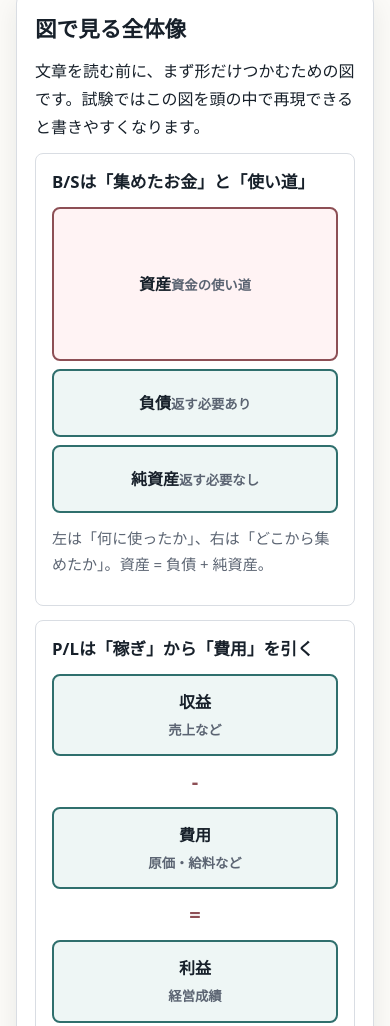
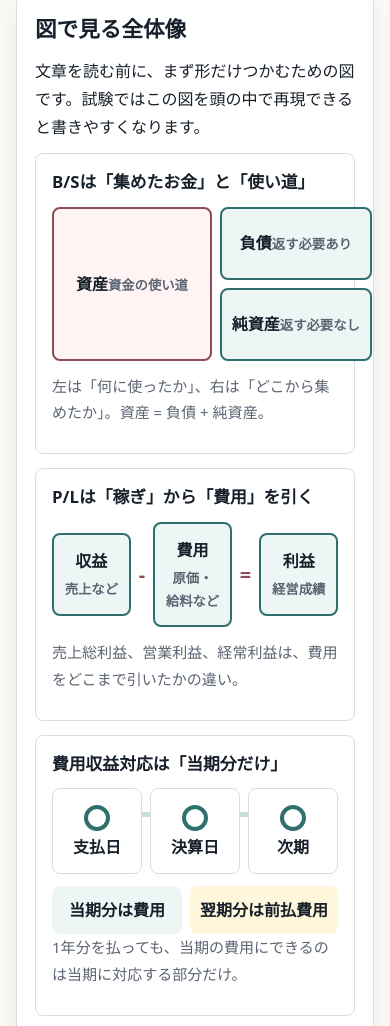
Before and after one commit to a5824006/kaikei_test_1, a plain HTML site: page index.html in a window 390 px wide. Shown: the part 1352-2378 px from the top of the page. Drawn offline with Linux system fonts and the light colour scheme.

Commit message:
Keep visual diagrams compact on mobile

```diff
--- a/index.html
+++ b/index.html
@@ -239,6 +239,7 @@
       padding: 10px;
       text-align: center;
       font-weight: 800;
+      word-break: keep-all;
     }
 
     .block.assets {
@@ -267,6 +268,7 @@
       padding: 12px 8px;
       text-align: center;
       font-weight: 800;
+      word-break: keep-all;
     }
 
     .operator {
@@ -330,6 +332,7 @@
       padding: 10px;
       text-align: center;
       font-weight: 800;
+      word-break: keep-all;
     }
 
     .note.next {
@@ -630,9 +633,6 @@
         grid-template-columns: 1fr;
       }
 
-      .balance-diagram,
-      .pl-steps,
-      .split-note,
       .compare-row,
       .tip-grid,
       .drill-grid {
```
